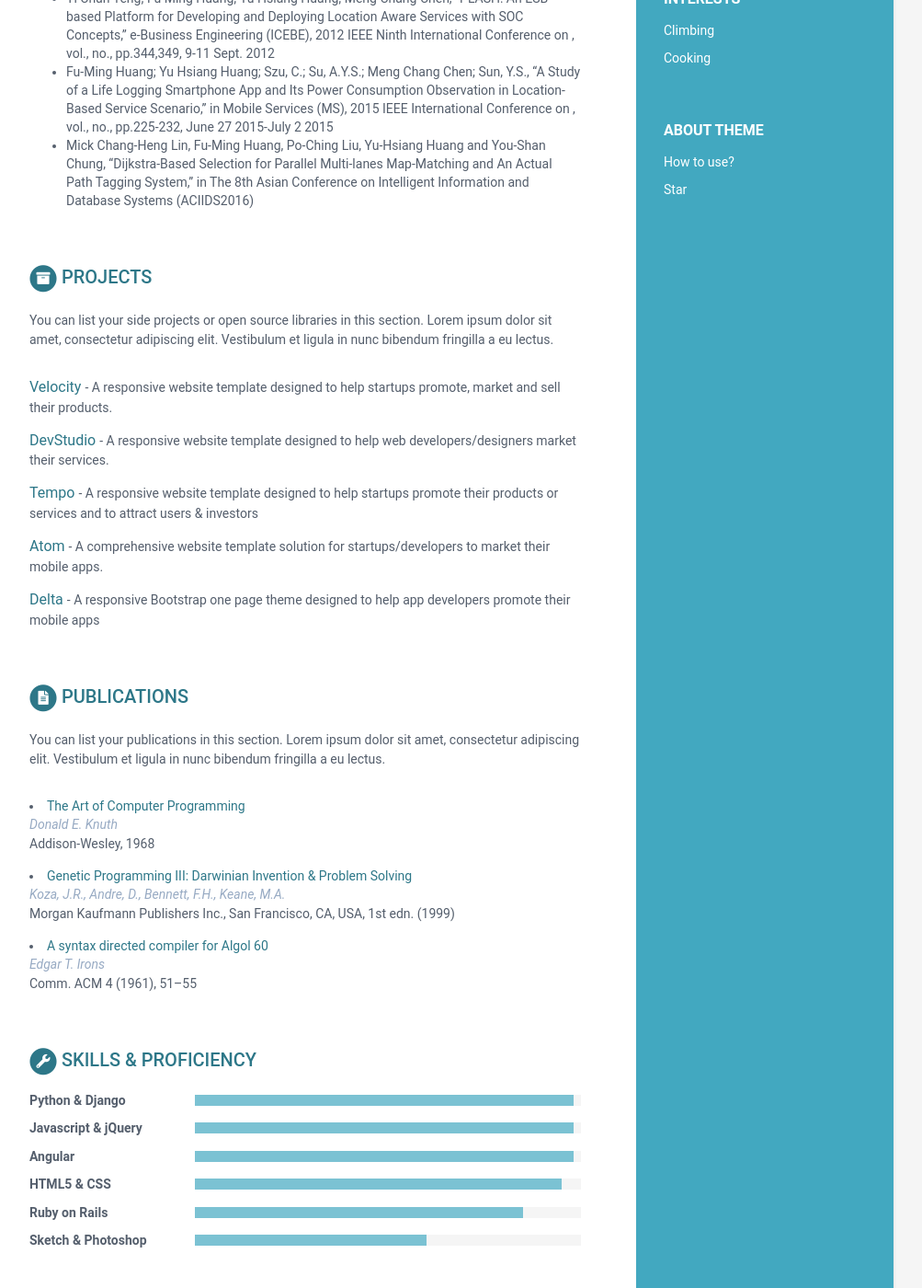
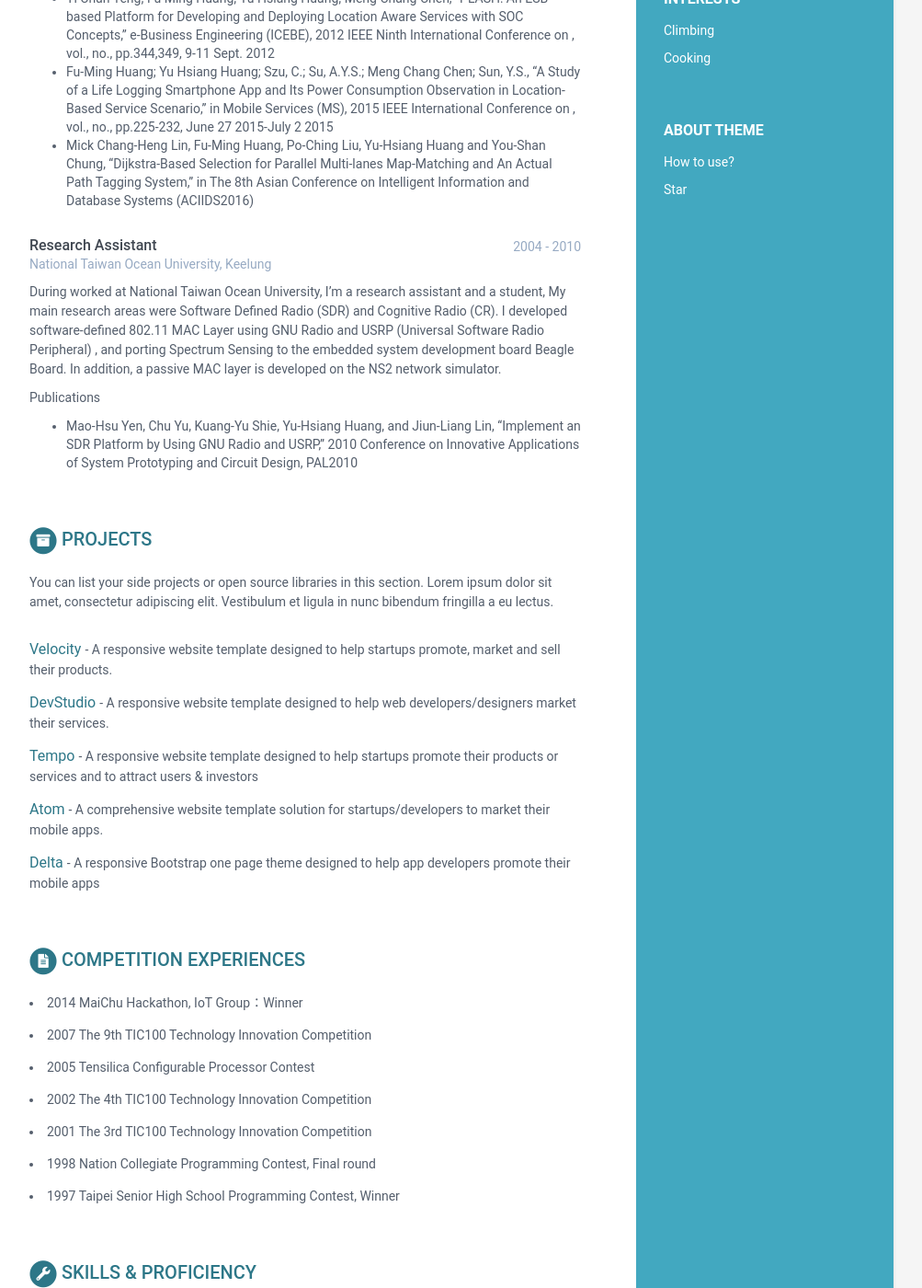
Before and after one commit to yhhuang79/resume, a Jekyll site: the page built from index.html, in a window 1280 px wide and 1400 px high, scrolled down 1037 px. Shown: the whole window at 92% size, without its empty margins (168-1171 px from the left). Built offline with Jekyll 4.4.1, drawn with Linux system fonts in a browser that asks for light colours; some of the changed text lies outside the part shown.

Commit message:
Add competition experiences

```diff
--- a/_config.yml
+++ b/_config.yml
@@ -2,7 +2,7 @@
 
 # Site Settings
 title: My Resume
-url: 'http://webjeda.com'
+url: 'https://yhhuang79.github.io/resume/'
 baseurl: '/resume' #change it according to your repository name
 description: A beautiful Jekyll theme for creating resume
 # Style will be applied only after restarting the build or serve. Just choose one of the options.
--- a/_data/data.yml
+++ b/_data/data.yml
@@ -41,7 +41,7 @@ sidebar:
 career-profile:
     title: Career Profile
     summary: |
-      I am a full stack developer, and have enthusiastic research on various new technologies, from the cloud to the hardware. I used to be a system architect of the Advanced Network Technology and Service Laboratory of Academia Sinica, developing PLASH location-aware services and human-to-computing platforms and the heat-wave plan TaiwanAir air quality monitoring and prediction platform. I once served as a volunteer for the Baton project, a lecturer in agile development combat camp, and also researched the Agile development process.
+      I am a full stack developer, and have enthusiastic research on various new technologies, from the cloud to the hardware. I used to be a system architect of the Advanced Network Technology and Service Laboratory of Academia Sinica, developing PLASH location-aware services and human-to-computing platforms and the heat-wave project TaiwanAir air quality monitoring and prediction platform. I once served as a volunteer for the Baton project, a lecturer in agile development combat camp, and also researched the Agile development process.
 education:
     - degree: Ph.D. in Networking and Multimedia
       university: National Taiwan University
@@ -73,7 +73,14 @@ experiences:
           - Yi Chun Teng; Fu Ming Huang; Yu Hsiang Huang; Meng Chang Chen, "PLASH: An ESB-based Platform for Developing and Deploying Location Aware Services with SOC Concepts," e-Business Engineering (ICEBE), 2012 IEEE Ninth International Conference on , vol., no., pp.344,349, 9-11 Sept. 2012
           - Fu-Ming Huang; Yu Hsiang Huang; Szu, C.; Su, A.Y.S.; Meng Chang Chen; Sun, Y.S., "A Study of a Life Logging Smartphone App and Its Power Consumption Observation in Location-Based Service Scenario," in Mobile Services (MS), 2015 IEEE International Conference on , vol., no., pp.225-232, June 27 2015-July 2 2015
           - Mick Chang-Heng Lin, Fu-Ming Huang, Po-Ching Liu, Yu-Hsiang Huang and You-Shan Chung, "Dijkstra-Based Selection for Parallel Multi-lanes Map-Matching and An Actual Path Tagging System," in The 8th Asian Conference on Intelligent Information and Database Systems (ACIIDS2016)
+    - role: Research Assistant
+      time: 2004 - 2010
+      company: National Taiwan Ocean University, Keelung
+      details: |
+        During worked at National Taiwan Ocean University, I’m a research assistant and a student, My main research areas were Software Defined Radio (SDR) and Cognitive Radio (CR). I developed software-defined 802.11 MAC Layer using GNU Radio and USRP (Universal Software Radio Peripheral) , and porting Spectrum Sensing to the embedded system development board Beagle Board. In addition, a passive MAC layer is developed on the NS2 network simulator.
 
+        Publications
+          - Mao-Hsu Yen, Chu Yu, Kuang-Yu Shie, Yu-Hsiang Huang, and Jiun-Liang Lin, "Implement an SDR Platform by Using GNU Radio and USRP," 2010 Conference on Innovative Applications of System Prototyping and Circuit Design, PAL2010
 projects:
     title: Projects
     intro: >
@@ -102,47 +109,39 @@ projects:
         tagline: "A responsive Bootstrap one page theme designed to help app developers promote their mobile apps"
 
 publications:
-    title: Publications
-    intro: |
-      You can list your publications in this section. Lorem ipsum dolor sit
-      amet, consectetur adipiscing elit. Vestibulum et ligula in nunc
-      bibendum fringilla a eu lectus.
+    title: Competition experiences
     papers:
-      - title: The Art of Computer Programming
-        link: "#"
-        authors: Donald E. Knuth
-        conference: Addison-Wesley, 1968
-
-      - title: "Genetic Programming III: Darwinian Invention &amp; Problem Solving"
-        link: "#"
-        authors: Koza, J.R., Andre, D., Bennett, F.H., Keane, M.A.
-        conference: "Morgan Kaufmann Publishers Inc., San Francisco, CA, USA, 1st edn. (1999)"
-
-      - title: A syntax directed compiler for Algol 60
-        link: "#"
-        authors: Edgar T. Irons
-        conference: "Comm. ACM 4 (1961), 51–55"
+      - title: 2014  MaiChu Hackathon, IoT Group：Winner
+      - title: 2007  The 9th TIC100 Technology Innovation Competition
+      - title: 2005  Tensilica  Configurable Processor Contest
+      - title: 2002  The 4th TIC100 Technology Innovation Competition
+      - title: 2001  The 3rd TIC100 Technology Innovation Competition
+      - title: 1998  Nation Collegiate Programming Contest, Final round
+      - title: 1997  Taipei Senior High School Programming Contest, Winner
 
 skills:
     title: Skills &amp; Proficiency
 
     toolset:
-      - name: Python & Django
-        level: 98%
-
       - name: Javascript & jQuery
         level: 98%
 
-      - name: Angular
+      - name: React
         level: 98%
 
       - name: HTML5 & CSS
         level: 95%
 
+      - name: Ballerina lang
+        level: 98%
+
+      - name: Java & Spring framework
+        level: 75%
+
+      - name: Python & Django
+        level: 60%
+
       - name: Ruby on Rails
-        level: 85%
-
-      - name: Sketch & Photoshop
         level: 60%
 
 footer: >
```
